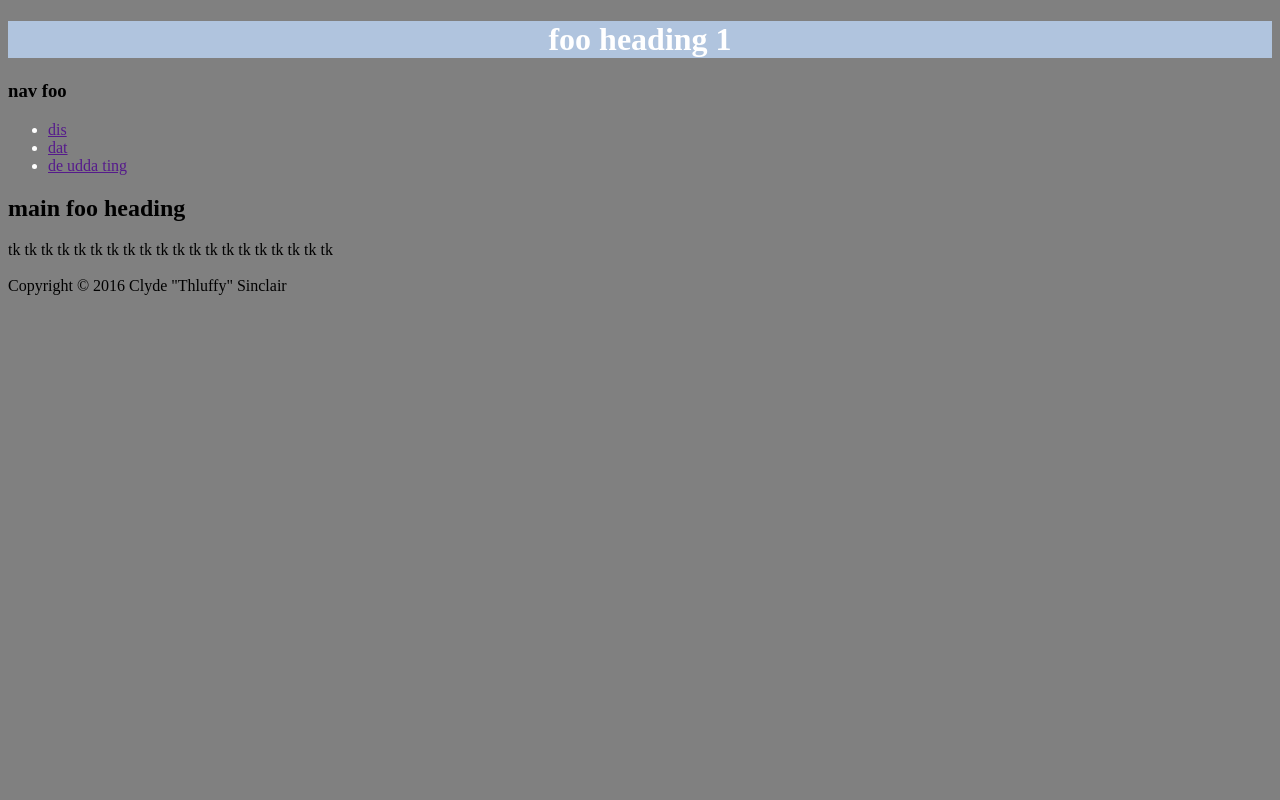
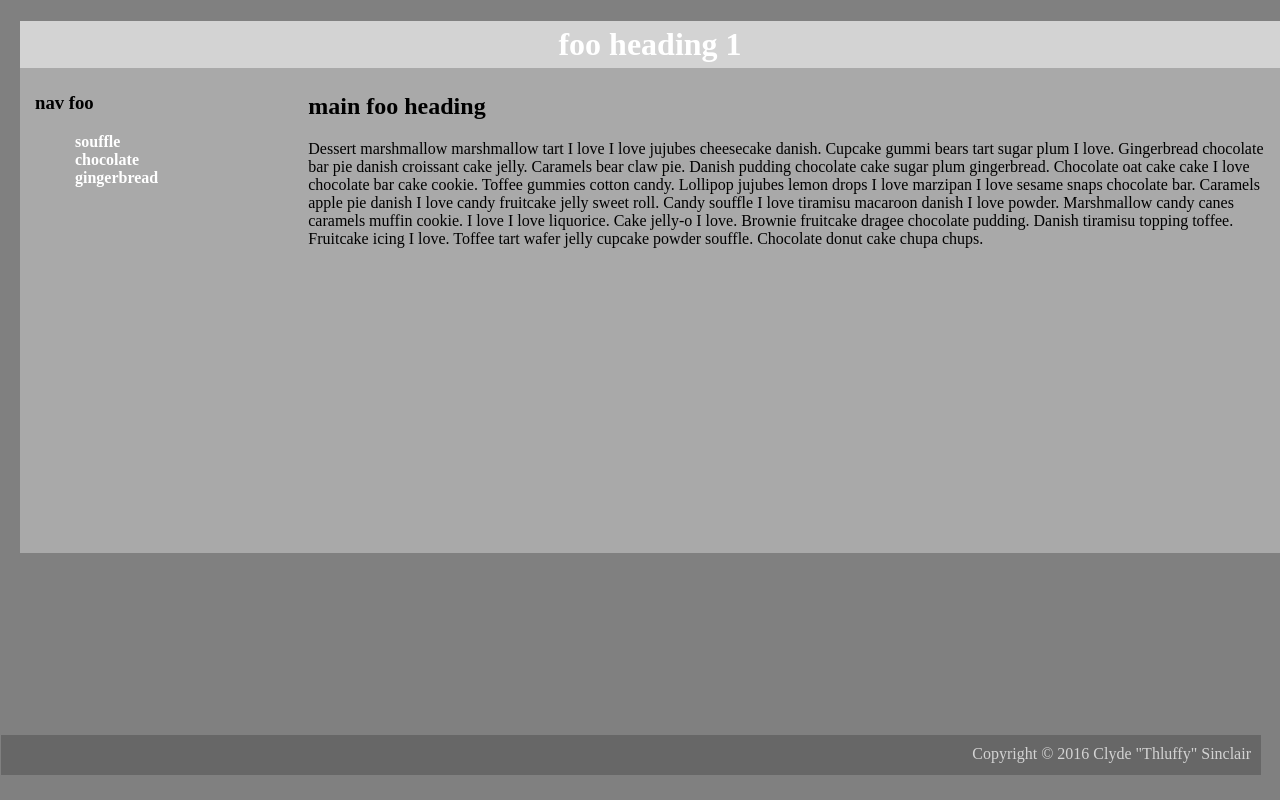
Before and after one commit to sxia1/css3ways, a plain HTML site: page 3_external/index.html in a window 1280 px wide. Drawn offline with Linux system fonts and the light colour scheme.

Commit message:
completion

```diff
--- a/3_external/index.html
+++ b/3_external/index.html
@@ -11,22 +11,33 @@
 
   <body>
     <h1>foo heading 1</h1>
-    <div>
-    <h3>nav foo</h3>
-    <ul>
-      <li><a href="">dis</a></li>
-      <li><a href="">dat</a></li>
-      <li><a href="">de udda ting</a></li>
-    </ul>
-    <div>
-    <h2>main foo heading</h2>
-    <p>tk tk tk tk tk tk tk tk tk tk tk tk tk tk tk tk tk tk tk tk
+    <middle>
+      <div class = sidebar;>
+	<h3>nav foo</h3>
+	<ul>
+	  <li><a href="">souffle</a></li>
+	  <li><a href="">chocolate</a></li>
+	  <li><a href="">gingerbread</a></li>
+	</ul>
+      </div>
+      <content>
+	<h2>main foo heading</h2>
+	<p>Dessert marshmallow marshmallow tart I love I love jujubes cheesecake danish. Cupcake gummi bears tart sugar plum I love. Gingerbread chocolate bar pie danish croissant cake jelly. Caramels bear claw pie.
 
-      <br>
-      <br>
+	  Danish pudding chocolate cake sugar plum gingerbread. Chocolate oat cake cake I love chocolate bar cake cookie. Toffee gummies cotton candy.
 
+	  Lollipop jujubes lemon drops I love marzipan I love sesame snaps chocolate bar. Caramels apple pie danish I love candy fruitcake jelly sweet roll. Candy souffle I love tiramisu macaroon danish I love powder.
+
+	  Marshmallow candy canes caramels muffin cookie. I love I love liquorice. Cake jelly-o I love. Brownie fruitcake dragee chocolate pudding.
+
+	  Danish tiramisu topping toffee. Fruitcake icing I love. Toffee tart wafer jelly cupcake powder souffle. Chocolate donut cake chupa chups.</p>
+      </content>
+    </middle>
+    <br>
+    <br>
+    <footer>
       Copyright &copy; 2016 Clyde "Thluffy" Sinclair
-
+    </footer>
   </body>
 
 </html>
--- a/3_external/style.css
+++ b/3_external/style.css
@@ -1,22 +1,46 @@
 body {
     background-color: gray;
+    margin: 20px;
 }
 h1 {
+    width: 1250px;
     text-align: center;
-    background-color: lightsteelblue;
+    background-color: lightgray;
     color: white;
+    padding: 5px;
+    margin-bottom: 0px;
 }
-h3 {
-    text-align: left;
-    color: black;
+middle {
+    float: left;
+    width: 1250px;
+    height: 475px;
+    padding: 5px;
+    background-color: darkgray;
+}
+div {
+    float: left;
+    height: 475px;
+    padding-left: 10px;
+    padding-right: 150px;
 }
 ul {
-    text-align: left;
+    list-style-type: none;
+}
+a {
     color: white;
+    font-weight: bold;
+    text-decoration: none;
 }
-h2 {
-    text-align: left;
+
+footer {
+    width: 1250px;
+    height: 30px;
+    position: absolute;
+    right: 19px;
+    bottom: 25px;
+    text-align: right;
+    background-color: #676767;
+    padding-right: 10px;
+    padding-top: 10px;
+    color: lightgray;
 }
-p {
-    font-size: 16px;
-}
```
